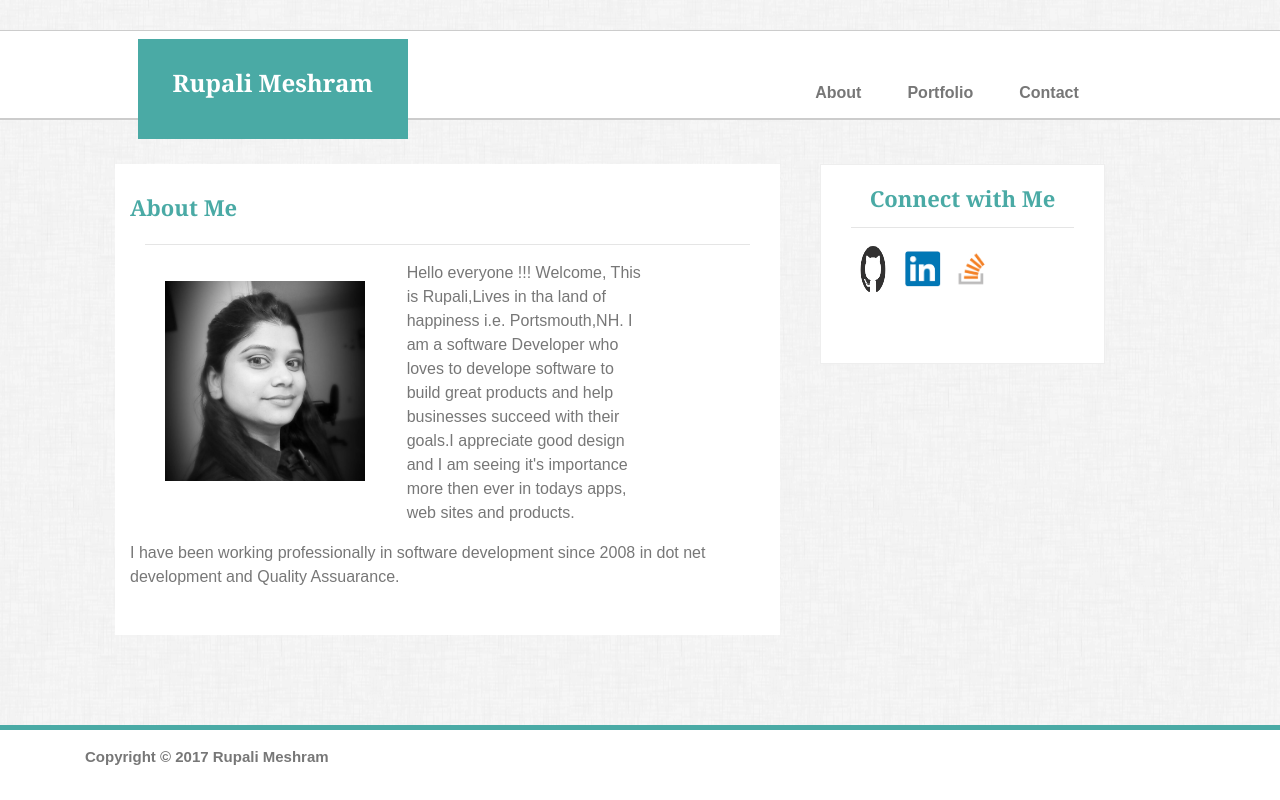
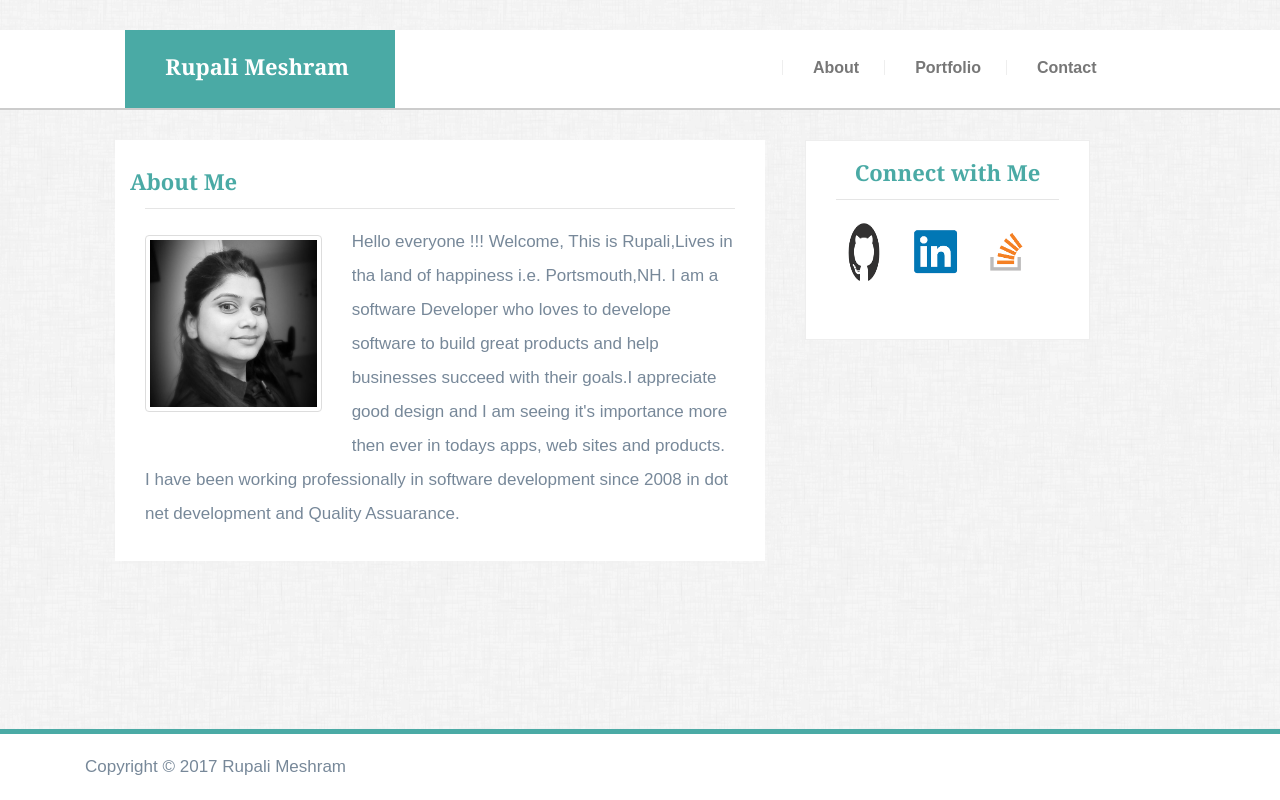
Before and after one commit to rupali8086/Bootstrap-Portfolio, a plain HTML site: page index.html in a window 1280 px wide. Drawn offline with nearby package versions, Linux system fonts and the light colour scheme.

Commit message:
assingment1-week 2

```diff
--- a/assets/css/style.css
+++ b/assets/css/style.css
@@ -13,84 +13,78 @@ body {
 	color: #777;
 
 }
-/*------------------------------------- HEADER -------------------------------------------------------*/
-.nav-head {
+/*------------------------------------- HEADER + NAVBAR -------------------------------------------------------*/
+#navheader {
 
-	width: 100%;
-	height: 90px;
-	background-color: #ffffff;
-	border-top: 1px solid #cccccc;
-	border-bottom: 2px inset #cccccc;
-	float: left;
-	position: absolute;
-    left: 0px;
-    top: 30px;
+  z-index: 99;
+  width: 101%;
+  height: 80px;
+  margin: 0;
+  overflow: auto;
+  color: #fff;
+  background: #fff;
+  border-bottom: 2px solid #ccc;
+  position: absolute;
+  left: 0px;
+  top: 30px;
 }
 
-#setting-top {
-	width: 960px;
-
+#logo {
+  background: #4aaaa5;
+  color: white;
+  width: 270px;
+  height: 0%;
+  margin-top: 0px;
+  margin-left: 3%;
+  padding: 25px 40px 35px 35px;
+  font-family: 'Georgia', Times, Times New Roman, serif;
+  font-size: 22px;
+  font-weight: bold;
+  text-align: center;
+  text-decoration: none;
+  float: left;
+}
+#logo:hover, #input-submit:hover {
+  background: blue;
+}
+nav {
+  float: right;
+  margin-top: 25px;
+  background-color: white;
+}
+nav a {
+  display: inline-block;
+    padding-left: 30px;
+    margin-left: 25px;
+    margin-top: 0%;
+    line-height: 15px;
+    color: #777;
+    font-weight: bold;
+    border: none;
+    background-color: white;
+    text-decoration: none;
+    border-left: 1px solid #eee;
 }
 
-h1 {
-	background-color: #4aaaa5;
-	color: white;
-	font-family: 'Georgia', Times, Times New Roman, serif;
+nav a:hover {
+	font-size: 22px;
 	font-weight: bold;
-	width: 270px;
-	font-size: 24px;
-	text-align: center;
-	padding: 30px 25px 41px 25px;
-	margin-left: 20%;
-	}
-
-h2 ,h3 {
-	font-family: 'Georgia', Times, Times New Roman, serif;
-	color: #4aaaa5;
-	font-size: 22px;
-}
-
-/*---------------------------------- nav -------------------------------------------------------  */
-ul {
-	list-style-type: none;
-	margin: 0;
-	padding: 25px;
-
-}
-
-li {
-
-	display: inline-block;
-	padding: 10px;
-	font-weight: bold;
-}
-
-li a {
-	color: #777;
-	text-decoration: none;
-}
-
-li a:hover {
-	font-size: 20px;
 	color: #4aaaa5;
 	text-decoration: none;
 }
 
 #list-top {
 	float: right;
-	padding: 30px;
-	margin-right: 11%;
-
-}
-
-#list2 {
-	border-left:  2px solid #F5F5F5;
-	border-right: 2px solid #F5F5F5;
-    line-height: 1px;
-
+	padding: 5px;
+    margin-right: 9%;
 }
 
 /* ----------------------------------------  MAIN CONTENT + SIDEBAR BACKGROUND SETTING ------------------------------------*/
+h2 ,h3 {
+	font-family: 'Georgia', Times, Times New Roman, serif;
+	color: #4aaaa5;
+	font-size: 22px;
+}
 .onlyforBackground {
 position: relative;
     left: 0px;
@@ -101,10 +95,20 @@ position: relative;
 
 
 
-
+#main-container {
+  padding-top: 130px;
+}
+/* .main-section {
+  float: left;
+  width: 100%;
+  max-width: 650px;
+  padding: 30px;
+  margin: 0 -4% 40px;
+  background: #fff;
+  border: 1px solid #ddd;
+} */
 .main-section-content {
 	background-color: #fff;
-	border-color: orange;
 	width: 650px;
 	height: auto;
 	float: left;
@@ -116,14 +120,13 @@ position: relative;
 }
 
 #pic {
-	float: left;
-	margin-right: 20px;
-	margin-top: 20px;
-	margin-left: 20px;
-	width: 200px;
-    height: 200px;
+  float: left;
+  width: 200px;
+  height: auto;
+  margin-top: 10px;
+  margin-right: 20px;
 }
- #paragraph-setting p {
+ p {
  	 line-height: 200%;
  	 font-weight: 500;
  	 color: lightslategray;;
@@ -144,18 +147,15 @@ position: relative;
 	border: 1px solid #eee;
 }
 
-#contact-me {
 
-display: inline-flex;
-
+#social-link {
+  width: 62px;
+  height: 62px;
+  margin-top: 5px;
+  margin-right: 10px;
 }
 
-img {
-	width: 50px;
-	height: 50px;
-	display: inline-flex;
-}
-img:hover {
+#social-link:hover {
 	width: 70px;
 	height: 70px;
 	border: 1px outset black;
@@ -248,8 +248,18 @@ textarea  {
 
 .portfolio-setting1 {
 	float: left;
+	position: relative;
+	overflow: auto;
 
 }
+
+/* .work {
+  position: relative;
+  float: left;
+  width: 274px;
+  margin: 20px 0 25px;
+  overflow: auto;
+} */
 .image-h4 {
 	position: relative;
    width: 100%
@@ -340,3 +350,4 @@ textarea  {
 
 
 /*----------------------------------------------------------------------------------------------------------------------*/
+/* for bootstrap */
--- a/index.html
+++ b/index.html
@@ -1,11 +1,20 @@
+<!-- Author : Rupali Meshram  -->
 <!DOCTYPE html>
 <html>
 <head>
 
+
+	<!-- Viewport for Media Queries -->
+    <meta name="viewport" content="width=device-width, initial-scale=1.0">
 	<meta charset="UTF-8">
+
   	<title>Basic Portfolio Index </title>
+
+  	 <!-- Bootstrap CDN-->
   	<link rel="stylesheet" href="https://maxcdn.bootstrapcdn.com/bootstrap/4.0.0-beta.2/css/bootstrap.min.css" integrity="sha384-PsH8R72JQ3SOdhVi3uxftmaW6Vc51MKb0q5P2rRUpPvrszuE4W1povHYgTpBfshb" crossorigin="anonymous">
 
+
+  	<link rel="stylesheet" type="text/css" href="assets/css/reset.css">
     <link rel="stylesheet" type="text/css" href="assets/css/style.css">
 
 </head>
@@ -14,68 +23,34 @@
 
 <!-- NAVBAR -->
 
-		<nav class="navbar nav-head" >
+	<header id="navheader">
+    	<div class="container">
+      		<a href="index.html" id="logo">Rupali Meshram </a>
 
-				<div style="width: 100%;">
-
-				<div class="row">
-
-					<div class="col">
-						<h1>
-							Rupali Meshram
-						</h1>
+      		<nav class="navbar  justify-content-center" id="list-top">
+       	    	<a href="index.html">About</a>
+            	<a href="portfolio.html">Portfolio</a>
+            	<a href="contact.html">Contact</a>
+            </nav>
         </div>
+    </header>
 
 
-					<div class="col-6">
-
-						<ul class="nav justify-content-center">
-
-							<div class="col-m">
-								<li>
-								<a class="btn font-weight-bold" data-toggle="collapse" href="index.html" aria-expanded="false" aria-controls="collapseExample">
-    								About
-  								</a>
-  							</li>
-  							</div>
-
-							<div class="col-l">
-								<li>
-  								<a class="btn font-weight-bold" data-toggle="collapse" href="Portfolio.html" aria-expanded="false" aria-controls="collapseExample">
-    								Portfolio
-  								</a>
-  							</li>
- 							</div>
-
-							<div class="col-m">
-								<li>
- 					 			<a class="btn font-weight-bold " data-toggle="collapse" href="Contact.html" aria-expanded="false" aria-controls="collapseExample">
-    								Contact
-  								</a>
-  							</li>
-  							</div>
-  						</ul>
-
-  					</div>
-
-  					</div>
-				</div>
-			</nav>
-		</nav>
-
-		<br>
 
 <!-- MAIN CONTENT -->
-		<main role="main" class="container" style="margin-top: 130px;">
+<div class="wrapper">
+    <div id="main-container" class="container">
 
-		<!-- first body row -->
+      <!-- Row 1 -->
     	<div class="row" >
-       		<!-- firxt col -->
-       		<div class="col-7 main-section-content">
+       		<!-- first col -->
+       		<div class="col-xs-12 main-section-content">
+
        				<!-- 1R1C-1R -->
 					<div class="row" >
 						<h2 class="font-weight-bold">About Me</h2>
 					</div>
+
 					<!-- 1R1C-2R -->
 					<div class="row-7">
 				 		<hr>
@@ -84,19 +59,19 @@
       				<!-- 1R1C-3R -->
 					<div class="row">
 						<!-- 1R1C-3R-1c -->
-					<div class="col-4 img-fluid">
-						<img id="pic" src="assets/image/me.jpg" alt="My pic" >
+						<div class="col-4">
+							<img class="img-thumbnail" id="pic" src="assets/image/me.jpg" alt="My pic" >
 						</div>
 						<!-- 1R1C-3R-2c -->
-					<div class="col-6">
-						<p style="margin-left: 50px;">
+						<div class="col-8" >
+						<p >
 
 							Hello everyone !!! Welcome, This is Rupali,Lives in tha land of happiness i.e. Portsmouth,NH.
 							I am a software Developer who loves to develope software to build great products and help businesses succeed with their goals.I appreciate good design and I am seeing it's importance more then ever in todays apps, web sites and products.
 
 						</p>
 						</div>
-						<p>
+						<p class="col">
 							I have been working professionally in software development since 2008 in dot net development and Quality Assuarance.
 						</p>
 
@@ -127,20 +102,20 @@
 						<!-- 1R2C-3R1c -->
 						<div class="col-m">
 							<a href="https://github.com/rupali8086" target="_blank">
-								<img  src="assets/image/github.png" alt="Git" />
+								<img  src="assets/image/github.png" alt="Git" id="social-link" />
 							</a>
 						</div>
 
 						<!-- 1R2C-3R2c -->
 						<div class="col-m">
 							<a href="www.linkedin.com/in/rupali-meshram" target="_blank">
-								<img src="assets/image/linkdin.png" alt="Linkdin" />
+								<img src="assets/image/linkdin.png" alt="Linkdin" id="social-link"/>
 							</a>
 						</div>
 						<!-- 1R2C-3R3c -->
 						<div class="col-l">
 							<a href="https://stackoverflow.com/users/8968927/rupali" target="_blank">
-								<img src="assets/image/stackflow.png" alt="Stack"  />
+								<img src="assets/image/stackflow.png" alt="Stack"  id="social-link"/>
 							</a>
 						</div>
 
@@ -148,9 +123,6 @@
 				</div>
 			</div>
 	</div>
-		</main>
-
-
 
 
 <!-- Footer -->
```
Also changed, not shown: contact.html (+28 -59 lines), portfolio.html (+35 -69 lines). Lines whose indentation alone changed are shown as unchanged.
